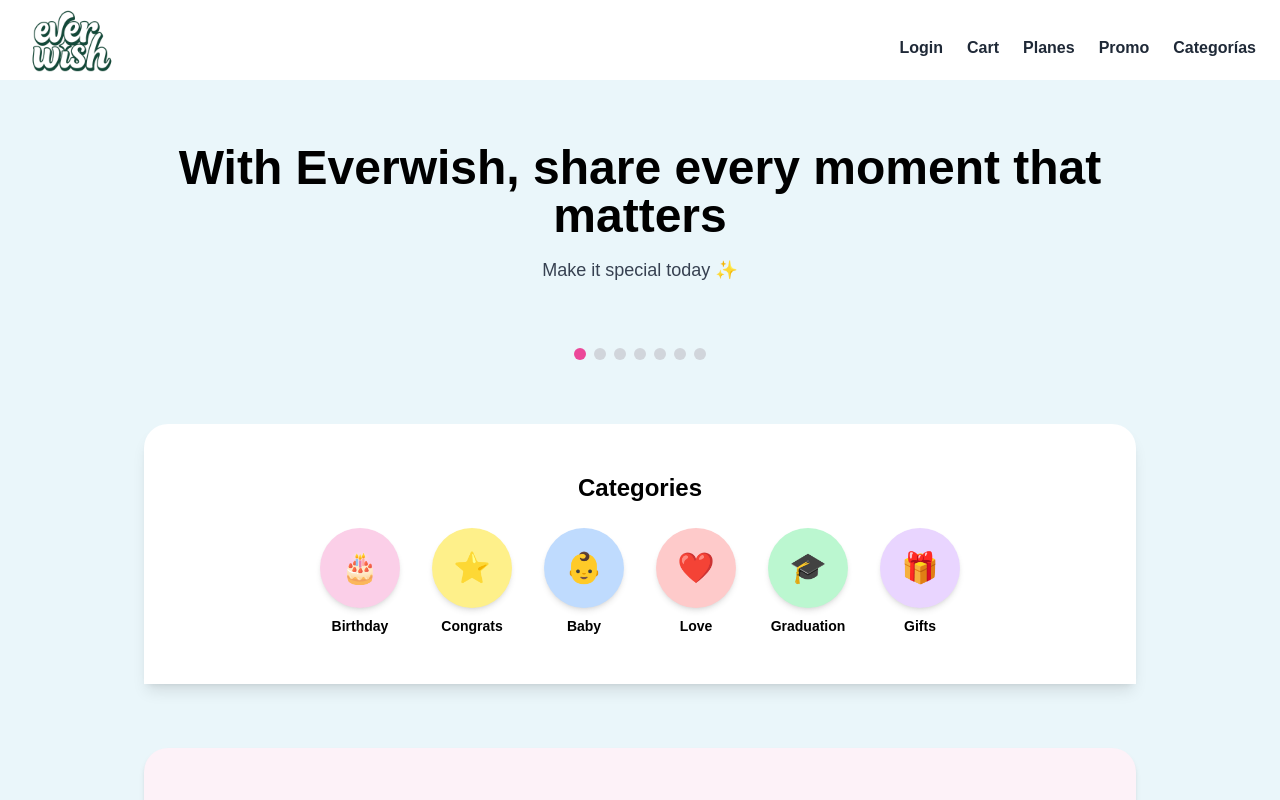
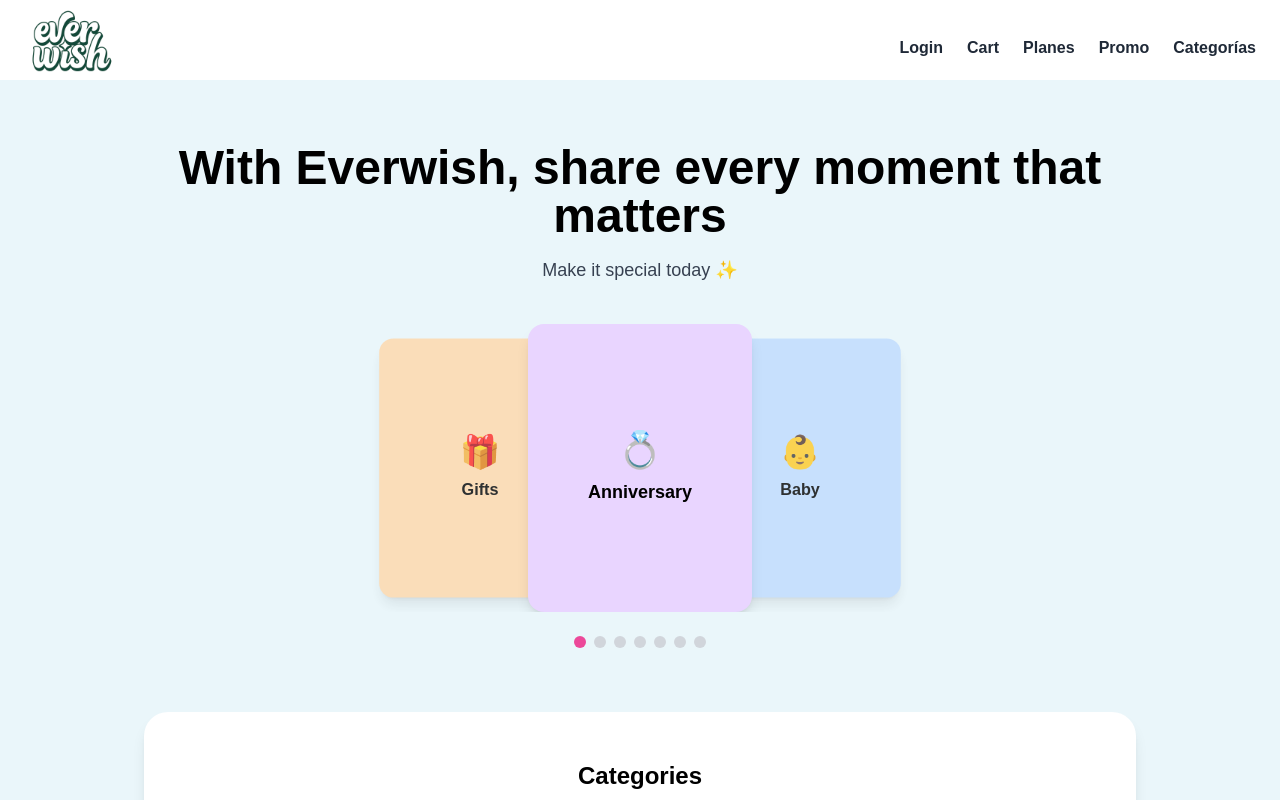
Before and after one commit to everwishhq-commits/EverWish, a Next.js app: page / in a window 1280 px wide. Shown: the top 800 px of the page. Built offline with nearby package versions, Linux system fonts and the light colour scheme.

Commit message:
Update carousel.js

```diff
--- a/app/components/carousel.js
+++ b/app/components/carousel.js
@@ -17,7 +17,7 @@ export default function Carousel() {
   useEffect(() => {
     const timer = setInterval(() => {
       setIndex((prev) => (prev + 1) % items.length);
-    }, 4000); // movimiento automático
+    }, 4000); // autoplay
     return () => clearInterval(timer);
   }, []);
 
@@ -25,37 +25,21 @@ export default function Carousel() {
   const prevSlide = () => setIndex((prev) => (prev - 1 + items.length) % items.length);
 
   return (
-    <div className="relative w-full flex flex-col items-center mt-10">
-      {/* Contenedor del carrusel */}
-      <div className="flex items-center justify-center w-full overflow-hidden">
-        <div className="relative flex w-full justify-center">
+    <div className="relative flex flex-col items-center mt-10">
+      <div className="flex justify-center items-center relative w-full max-w-xl h-72 overflow-hidden">
         {items.map((item, i) => {
           const offset = (i - index + items.length) % items.length;
 
-            let position =
-              "absolute transition-all duration-700 ease-in-out scale-75 opacity-40";
-            if (offset === 0)
-              position =
-                "absolute transition-all duration-700 ease-in-out scale-100 opacity-100 z-20";
-            else if (offset === 1 || offset === items.length - 1)
-              position =
-                "absolute transition-all duration-700 ease-in-out scale-90 opacity-80 z-10";
+          // posición de cada tarjeta
+          let style = "scale-0 opacity-0"; // ocultar por defecto
+          if (offset === 0) style = "scale-100 opacity-100 z-20"; // central
+          else if (offset === 1) style = "translate-x-40 scale-90 opacity-80 z-10"; // derecha
+          else if (offset === items.length - 1) style = "-translate-x-40 scale-90 opacity-80 z-10"; // izquierda
 
           return (
             <div
               key={i}
-                className={`flex flex-col items-center justify-center w-40 h-52 md:w-56 md:h-72 rounded-2xl shadow-lg ${item.color} ${position}`}
-                style={{
-                  left:
-                    offset === 0
-                      ? "50%"
-                      : offset === 1
-                      ? "70%"
-                      : offset === items.length - 1
-                      ? "30%"
-                      : "-9999px",
-                  transform: "translateX(-50%)",
-                }}
+              className={`absolute w-44 h-60 md:w-56 md:h-72 flex flex-col items-center justify-center rounded-2xl shadow-lg transition-all duration-700 ease-in-out ${item.color} ${style}`}
             >
               <span className="text-4xl">{item.icon}</span>
               <p className="mt-2 text-base md:text-lg font-semibold">
@@ -64,7 +48,6 @@ export default function Carousel() {
             </div>
           );
         })}
-        </div>
       </div>
 
       {/* Dots */}
```
Lines whose indentation alone changed are shown as unchanged.
